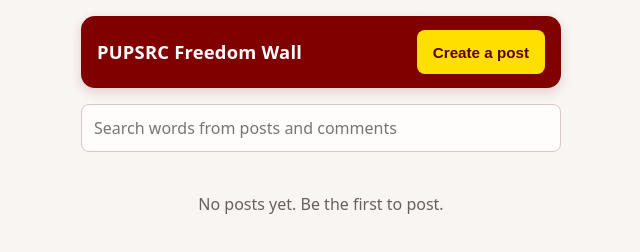
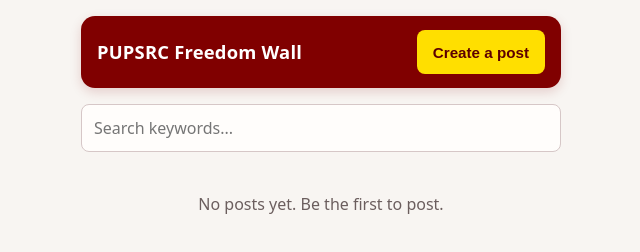
Before and after one commit to gelgelgelo/pupsrc_freedom_wall, a website built with Vite: page index.html in a window 1280 px wide. Shown: the whole page, without its empty margins (319-959 px from the left). Built offline with nearby package versions, Linux system fonts and the light colour scheme; some packages are replaced by stand-ins of ours; no server answers; the database is empty.

```diff
--- a/index.html
+++ b/index.html
@@ -21,7 +21,7 @@
       <input
         id="search-input"
         type="search"
-        placeholder="Search words from posts and comments"
+        placeholder="Search keywords..."
         aria-label="Search posts by keyword"
       />
       <button id="clear-search-btn" type="button" aria-label="Clear search" hidden>✕</button>
```
